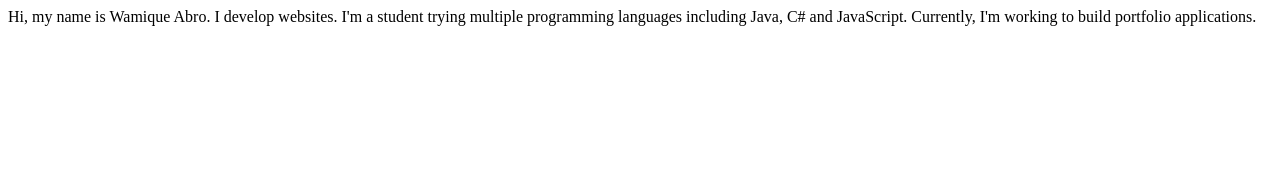
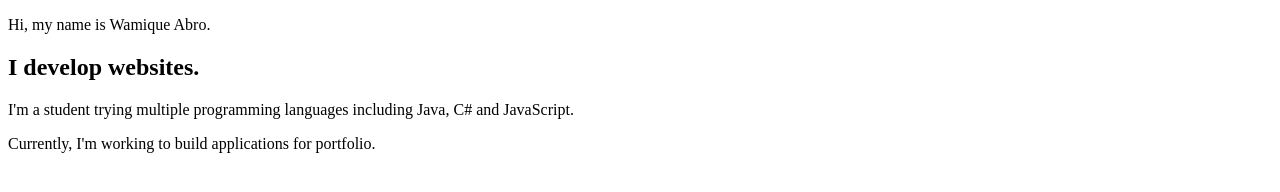
Before and after one commit to wamikabro/portfolio-website-html-css.github.io, a plain HTML site: page index.html in a window 1280 px wide. Drawn offline with Linux system fonts and the light colour scheme.

Commit message:
remove extra folder again

```diff
--- a/index.html
+++ b/index.html
@@ -7,11 +7,11 @@
     <link rel="stylesheet" href="style.css">
 </head>
 <body>
-Hi, my name is Wamique Abro.
-I develop websites.
-
-I'm a student trying multiple programming languages including Java, C# and JavaScript.
-
-Currently, I'm working to build portfolio applications.
+    <section id="intro">
+        <p>Hi, my name is <span>Wamique Abro.</span></p>
+        <h2>I develop websites.</h2>
+        <p>I'm a student trying multiple programming languages including Java, C# and JavaScript.</p>
+        <p>Currently, I'm working to build applications for portfolio.</p>
+    </section>
 </body>
 </html>
```
